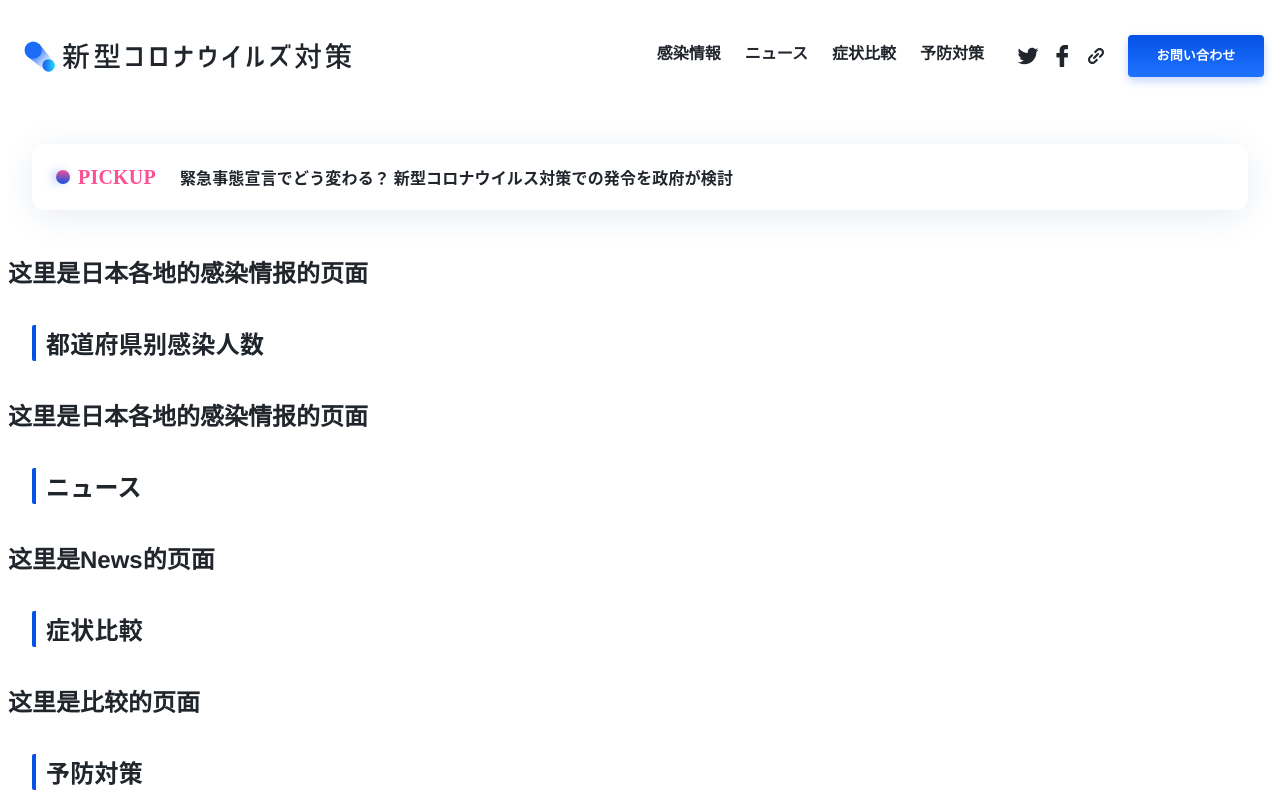
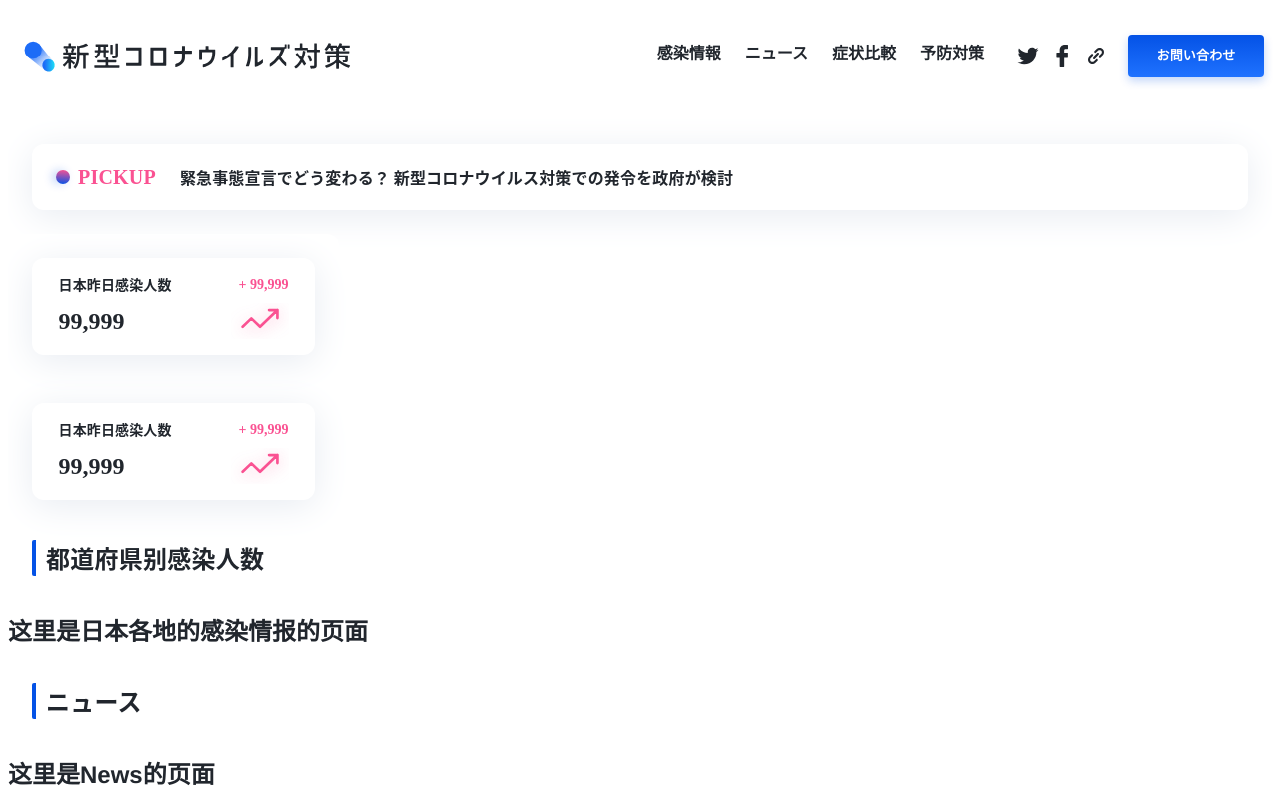
Before and after one commit to nikoloside/BitValley.COVID-19, a Vue app: page / in a window 1280 px wide. Shown: the top 800 px of the page. Built offline with nearby package versions, Linux system fonts and the light colour scheme.

Commit message:
正在做infect_number 的模块，可以从infect_region开始往下做，

```diff
--- /dev/null
+++ b/src/components/DashBoardLarge.vue
@@ -0,0 +1,93 @@
+<template>
+  <div id="DashBoardLarge">
+      <div class="wrap-shadow flex-container-start">
+            <div class="DashBoardUpper flex-container-spacebetween">
+                <div class="DashBoardTitle">
+                    {{ BoardTitle }}
+                </div>
+                <div class="DashBoardNumberColor">
+                    {{ DifferentPersons }}
+                </div>
+            </div>
+            <div class="DashBoardDowner flex-container-spacebetween">
+                <div class="DashBoardNumberBlack">
+                    {{ TotalPersons }}
+                </div>
+                <div class="DashBoardIcon">
+
+                </div>
+            </div>
+        </div>
+    </div>
+</template>
+
+<script>
+export default {
+  name: 'DashBoardLarge',
+  data() {
+    return {
+      BoardTitle: '日本昨日感染人数',
+      TotalPersons: '99,999',
+      DifferentPersons: '99,999',
+      bPlus: true,
+    };
+  },
+};
+</script>
+
+<!-- Add "scoped" attribute to limit CSS to this component only -->
+<style  lang="scss" scoped>
+@import "@/commons/_variables.scss";
+
+#DashBoardLarge {
+    display: flex;
+    background-color: $color-background;
+    border-radius: 12px;
+    width: 207px;
+    height: 97px;
+
+    .DashBoardUpper {
+        width: 100%;
+        height: 21px;
+
+        .DashBoardTitle {
+            font-family: Noto Sans CJK JP;
+            font-style: normal;
+            font-weight: bold;
+            font-size: 14px;
+            line-height: 21px;
+            /* identical to box height */
+            letter-spacing: 0.01em;
+            color: $color-black;
+        }
+        .DashBoardNumberColor {
+            font-family: Poppins;
+            font-style: normal;
+            font-weight: bold;
+            font-size: 14px;
+            line-height: 21px;
+            color: $color-pink;
+        }
+    }
+    .DashBoardDowner {
+        width: 100%;
+        height: 36px;
+        .DashBoardNumberBlack {
+            font-family: Poppins;
+            font-style: normal;
+            font-weight: bold;
+            font-size: 24px;
+            line-height: 36px;
+            /* identical to box height */
+            display: flex;
+            align-items: center;
+            color: $color-black;
+        }
+
+        .DashBoardIcon {
+            -webkit-mask-image: url('../assets/image/increase.svg');
+            mask-image: url('../assets/image/increase.svg');
+        }
+    }
+}
+</style>
--- /dev/null
+++ b/src/components/DashBoardMedium.vue
@@ -0,0 +1,105 @@
+<template>
+    <div id="DashBoardMedium">
+        <div class="wrap-dashboard wrap-shadow flex-container-spacebetween flex-direction-column">
+            <div class="DashBoardUpper flex-container-spacebetween">
+                <div class="DashBoardTitle">
+                    {{ BoardTitle }}
+                </div>
+                <div class="DashBoardNumberColor">
+                    {{ DifferentPersons }}
+                </div>
+            </div>
+            <div class="DashBoardDowner flex-container-spacebetween">
+                <div class="DashBoardNumberBlack">
+                    {{ TotalPersons }}
+                </div>
+                <div class="DashBoardIcon">
+
+                </div>
+            </div>
+        </div>
+    </div>
+</template>
+
+<script>
+export default {
+  name: 'DashBoardMedium',
+  data() {
+    return {
+      BoardTitle: '日本昨日感染人数',
+      TotalPersons: '99,999',
+      DifferentPersons: '+ 99,999',
+      bPlus: true,
+    };
+  },
+};
+</script>
+
+<!-- Add "scoped" attribute to limit CSS to this component only -->
+<style  lang="scss" scoped>
+@import "@/commons/_variables.scss";
+
+#DashBoardMedium {
+    display: flex;
+    background-color: $color-background;
+    border-radius: 12px;
+
+    .wrap-dashboard {
+        width: 283px;
+        height: 97px;
+    }
+
+    .DashBoardUpper {
+        width: 230px;
+        height: 21px;
+        margin-top: 16px;
+        margin-left: 24px;
+        margin-right: 24px;
+
+        .DashBoardTitle {
+            font-family: Noto Sans CJK JP;
+            font-style: normal;
+            font-weight: bold;
+            font-size: 14px;
+            line-height: 21px;
+            /* identical to box height */
+            letter-spacing: 0.01em;
+            color: $color-black;
+        }
+        .DashBoardNumberColor {
+            font-family: Poppins;
+            font-style: normal;
+            font-weight: bold;
+            font-size: 14px;
+            line-height: 21px;
+            color: $color-pink;
+        }
+    }
+    .DashBoardDowner {
+        width: 230px;
+        height: 36px;
+        margin-bottom: 16px;
+        margin-left: 24px;
+        margin-right: 24px;
+
+        .DashBoardNumberBlack {
+            font-family: Poppins;
+            font-style: normal;
+            font-weight: bold;
+            font-size: 24px;
+            line-height: 36px;
+            /* identical to box height */
+            display: flex;
+            align-items: center;
+            color: $color-black;
+        }
+        .DashBoardIcon {
+            width: 58px;
+            height: 36px;
+            background-image: url('../assets/image/increase.svg');
+            background-size: 120%;
+            background-position: center;
+        }
+    }
+}
+</style>
--- a/src/toppage/covid19_top.vue
+++ b/src/toppage/covid19_top.vue
@@ -2,7 +2,7 @@
   <div id="wrap">
     <Header></Header>
     <PickUp></PickUp>
-    <InfectIncrease></InfectIncrease>
+    <InfectNumber></InfectNumber>
     <h1>都道府県别感染人数</h1>
     <InfectRegion></InfectRegion>
     <h1>ニュース</h1>
@@ -18,7 +18,7 @@
 <script>
 import Header from '@/toppage/sections/covid19_header';
 import PickUp from '@/toppage/sections/covid19_pickup';
-import InfectIncrease from '@/toppage/sections/covid19_infect_increase';
+import InfectNumber from '@/toppage/sections/covid19_infect_number';
 import InfectRegion from '@/toppage/sections/covid19_infect_region';
 import News from '@/toppage/sections/covid19_news';
 import Comparison from '@/toppage/sections/covid19_comparison';
@@ -30,7 +30,7 @@ export default {
   components: {
     Header,
     PickUp,
-    InfectIncrease,
+    InfectNumber,
     InfectRegion,
     News,
     Comparison,
@@ -83,6 +83,17 @@ h1 {
   justify-content: flex-start;
   align-items: center;
 }
+
+.flex-container-spacebetween {
+  display: flex;
+  justify-content: space-between;
+  align-items: center;
+}
+
+.flex-direction-column {
+  flex-direction: column;
+}
+
 a {
   text-decoration: none;
   color:$color-black;
--- a/src/toppage/sections/covid19_header.vue
+++ b/src/toppage/sections/covid19_header.vue
@@ -1,13 +1,13 @@
 <template>
-  <div id="covid19-header">
+  <div id="covid19-header" class="flex-container-spacebetween">
     <div class="covid19-logo">
     </div>
-    <div class="nav">
+    <div class="nav flex-container-spacebetween">
       <li><router-link to="/">感染情報</router-link></li>
       <li><router-link to="/">ニュース</router-link></li>
       <li><router-link to="/">症状比較</router-link></li>
       <li><router-link to="/">予防対策</router-link></li>
-      <div class="social">
+      <div class="social flex-container-spacebetween">
         <li><router-link to="/" class="facebook"></router-link></li>
         <li><router-link to="/" class="twitter"></router-link></li>
         <li><router-link to="/" class="sharelink"></router-link></li>
@@ -50,9 +50,6 @@ export default {
 @import "@/commons/_variables.scss";
 
 #covid19-header {
-  display: flex;
-  justify-content: space-between;
-  align-items: center;
   background-color: $color-background;
   z-index:$z-index-header;
   // width
@@ -70,19 +67,14 @@ export default {
   overflow: visible;
   .covid19-logo {
     background-image:url('../../assets/image/logo.svg');
-    width: 342.02px;
+    background-size: 100%;
+    max-width: 342.02px;
+    width: 32%;
     height: 50px;
   }
 
   .nav {
-    display: flex;
-    justify-content: space-between;
-    align-items: center;
-
     .social {
-      display: flex;
-      justify-content: space-between;
-      align-items: center;
       margin-left: 15px;
       margin-right: 15px;
 
--- a/src/toppage/sections/covid19_infect_increase.vue
+++ /dev/null
@@ -1,25 +0,0 @@
-<template>
-  <div id="covid19-infect-increase">
-    <h2>{{ msg }}</h2>
-  </div>
-</template>
-
-<script>
-export default {
-  name: 'InfectIncrease',
-  data() {
-    return {
-      msg: '这里是日本各地的感染情报的页面',
-    };
-  },
-};
-</script>
-
-<!-- Add "scoped" attribute to limit CSS to this component only -->
-<style  lang="scss" scoped>
-@import "@/commons/_variables.scss";
-
-#covid19-infect-increase {
-  display: flex;
-}
-</style>
--- /dev/null
+++ b/src/toppage/sections/covid19_infect_number.vue
@@ -0,0 +1,35 @@
+<template>
+  <div id="covid19-infect-number">
+    <div class="infect-number-left">
+      <DashBoardMedium></DashBoardMedium>
+      <DashBoardMedium></DashBoardMedium>
+    </div>
+  </div>
+</template>
+
+<script>
+import DashBoardMedium from '@/components/DashBoardMedium';
+import DashBoardLarge from '@/components/DashBoardLarge';
+
+export default {
+  name: 'InfectNumber',
+  components: {
+    DashBoardMedium,
+    DashBoardLarge,
+  },
+  data() {
+    return {
+      msg: '这里是日本各地的感染情报的页面',
+    };
+  },
+};
+</script>
+
+<!-- Add "scoped" attribute to limit CSS to this component only -->
+<style  lang="scss" scoped>
+@import "@/commons/_variables.scss";
+
+#covid19-infect-number {
+  display: flex;
+}
+</style>
```
Also changed, not shown: src/assets/image/decrease.svg (added), src/assets/image/increase.svg (added), src/components/TabButton.vue (deleted).
